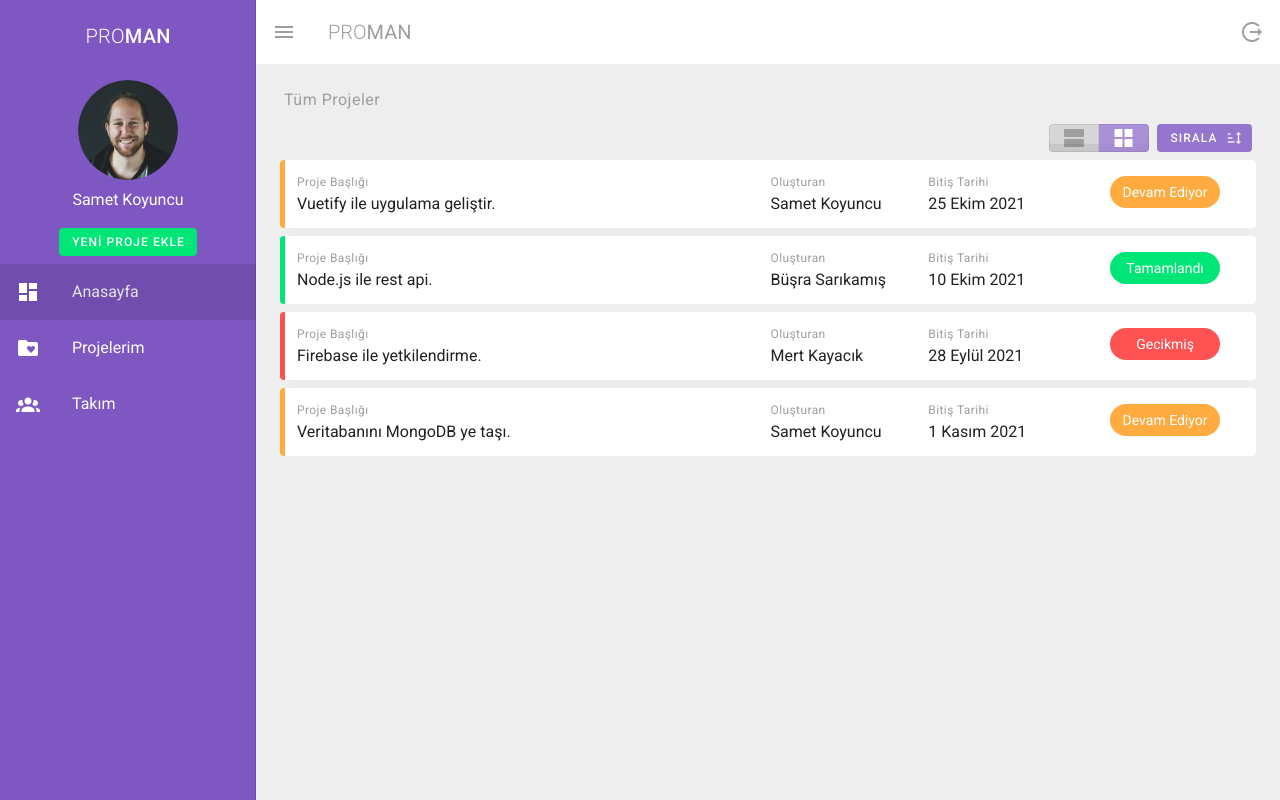
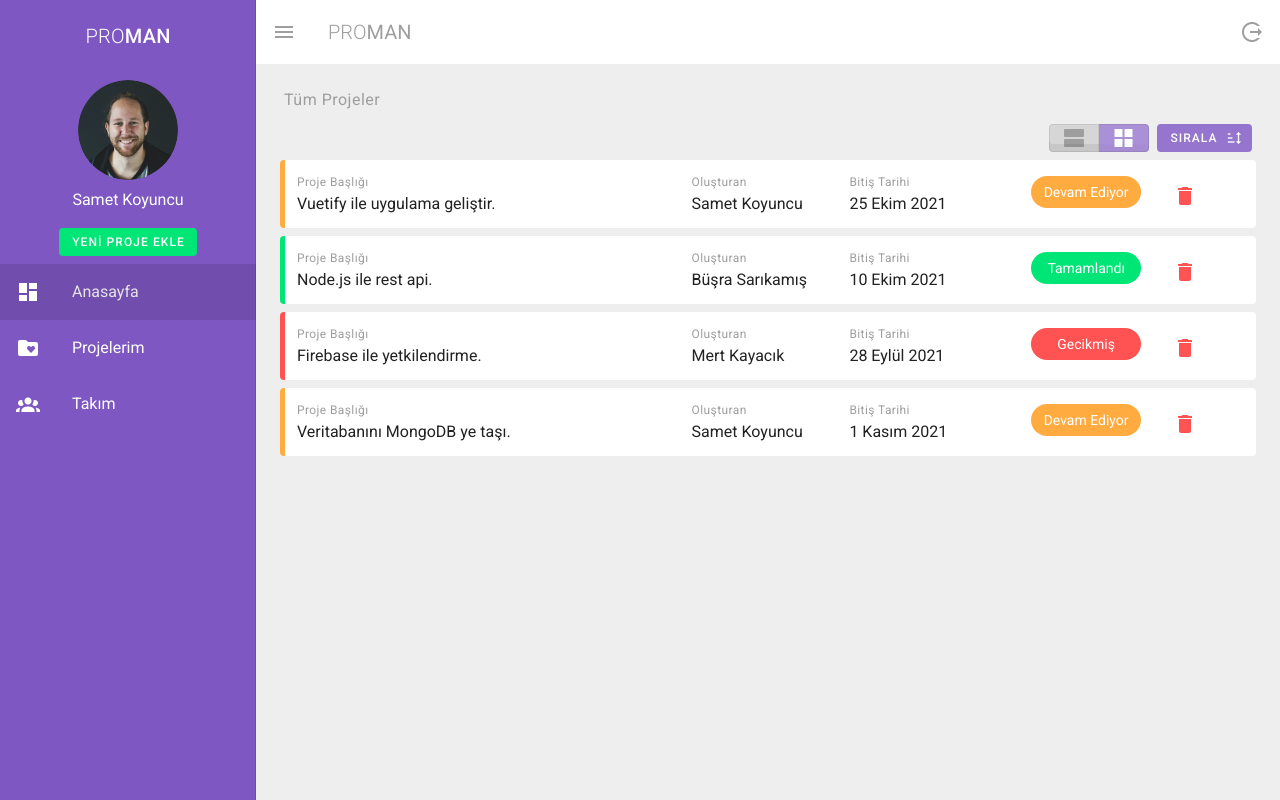
Before and after one commit to sametkoyuncu/project-manager-with-vuetify, a Vue app: page / in a window 1280 px wide. Built offline with nearby package versions, Linux system fonts and the light colour scheme.

Commit message:
Add delete project button

```diff
--- a/src/views/Dashboard.vue
+++ b/src/views/Dashboard.vue
@@ -1,5 +1,24 @@
 <template>
   <div class="dashboard">
+    <v-snackbar
+      top
+      elevation="0"
+      v-model="snackbarDelete"
+      :timeout="4000"
+      color="red accent-2"
+    >
+      <span>Proje silindi.</span>
+      <template v-slot:action="{ attrs }">
+        <v-btn
+          color="white"
+          text
+          v-bind="attrs"
+          @click="snackbarDelete = false"
+        >
+          Kapat
+        </v-btn>
+      </template>
+    </v-snackbar>
     <h1 class="body-1 grey--text my-3 ml-4">Tüm Projeler</h1>
     <v-container class="my-3">
       <v-layout row class="mx-1">
@@ -50,7 +69,7 @@
       >
         <v-card flat class="pa-3 mb-2">
           <v-layout row wrap :class="`pa-3 project ${project.status}`">
-            <v-flex xs12 md6>
+            <v-flex xs12 md5>
               <div class="caption grey--text">Proje Başlığı</div>
               <div>{{ project.title }}</div>
             </v-flex>
@@ -62,7 +81,7 @@
               <div class="caption grey--text">Bitiş Tarihi</div>
               <div>{{ project.due }}</div>
             </v-flex>
-            <v-flex xs2 sm4 md2>
+            <v-flex xs2 sm3 md2>
               <!-- <div class="caption grey--text">Durum</div> -->
               <div class="my-1 text-center">
                 <v-chip
@@ -72,6 +91,25 @@
                   >{{ getProjectStatus(project.status) }}
                 </v-chip>
               </div>
+            </v-flex>
+            <v-flex xs6 sm1 md1>
+              <v-tooltip top>
+                <template v-slot:activator="{ on, attrs }">
+                  <v-btn
+                    fab
+                    text
+                    small
+                    color="red accent-2"
+                    class="mt-1"
+                    v-bind="attrs"
+                    v-on="on"
+                    @click="deleteProject(project.id)"
+                  >
+                    <v-icon>mdi-delete</v-icon>
+                  </v-btn>
+                </template>
+                <span>Projeyi Sil</span>
+              </v-tooltip>
             </v-flex>
           </v-layout>
         </v-card>
@@ -131,8 +169,10 @@ export default {
   data() {
     return {
       toggle: 0,
+      snackbarDelete: false,
       projects: [
         {
+          id: 'IdOne',
           title: 'Vuetify ile uygulama geliştir.',
           person: 'Samet Koyuncu',
           due: '25 Ekim 2021',
@@ -141,6 +181,7 @@ export default {
             'Lorem ipsum dolor sit amet consectetur adipisicing elit. Veritatis, nostrum molestiae? Tempore tempora incidunt eius eveniet ratione ducimus, iure, maiores, quis assumenda numquam earum totam nisi consequatur accusantium provident aperiam?',
         },
         {
+          id: 'IdTwo',
           title: 'Node.js ile rest api.',
           person: 'Büşra Sarıkamış',
           due: '10 Ekim 2021',
@@ -149,6 +190,7 @@ export default {
             'Lorem ipsum dolor sit amet consectetur adipisicing elit. Veritatis, nostrum molestiae? Tempore tempora incidunt eius eveniet ratione ducimus, iure, maiores, quis assumenda numquam earum totam nisi consequatur accusantium provident aperiam?',
         },
         {
+          id: 'IdThree',
           title: 'Firebase ile yetkilendirme.',
           person: 'Mert Kayacık',
           due: '28 Eylül 2021',
@@ -157,6 +199,7 @@ export default {
             'Lorem ipsum dolor sit amet consectetur adipisicing elit. Veritatis, nostrum molestiae? Tempore tempora incidunt eius eveniet ratione ducimus, iure, maiores, quis assumenda numquam earum totam nisi consequatur accusantium provident aperiam?',
         },
         {
+          id: 'IdFour',
           title: 'Veritabanını MongoDB ye taşı.',
           person: 'Samet Koyuncu',
           due: '1 Kasım 2021',
@@ -192,6 +235,14 @@ export default {
     sortBy(prop) {
       this.projects.sort((a, b) => (a[prop] < b[prop] ? -1 : 1))
     },
+    deleteProject(id) {
+      const lastProjects = this.projects.filter((project) => {
+        return project.id !== id
+      })
+      this.projects = []
+      this.projects = lastProjects
+      this.snackbarDelete = true
+    },
   },
 }
 </script>
```
